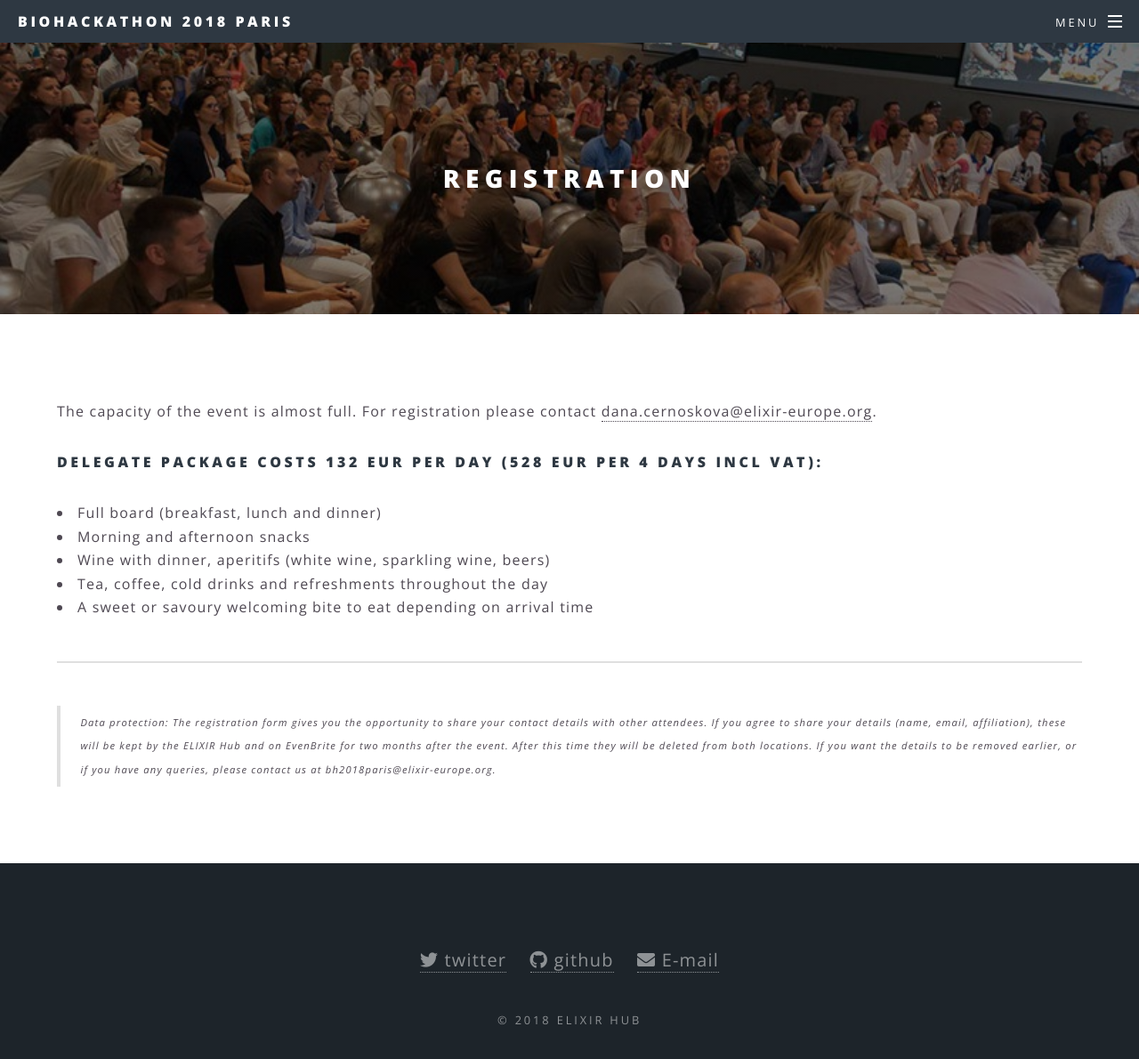
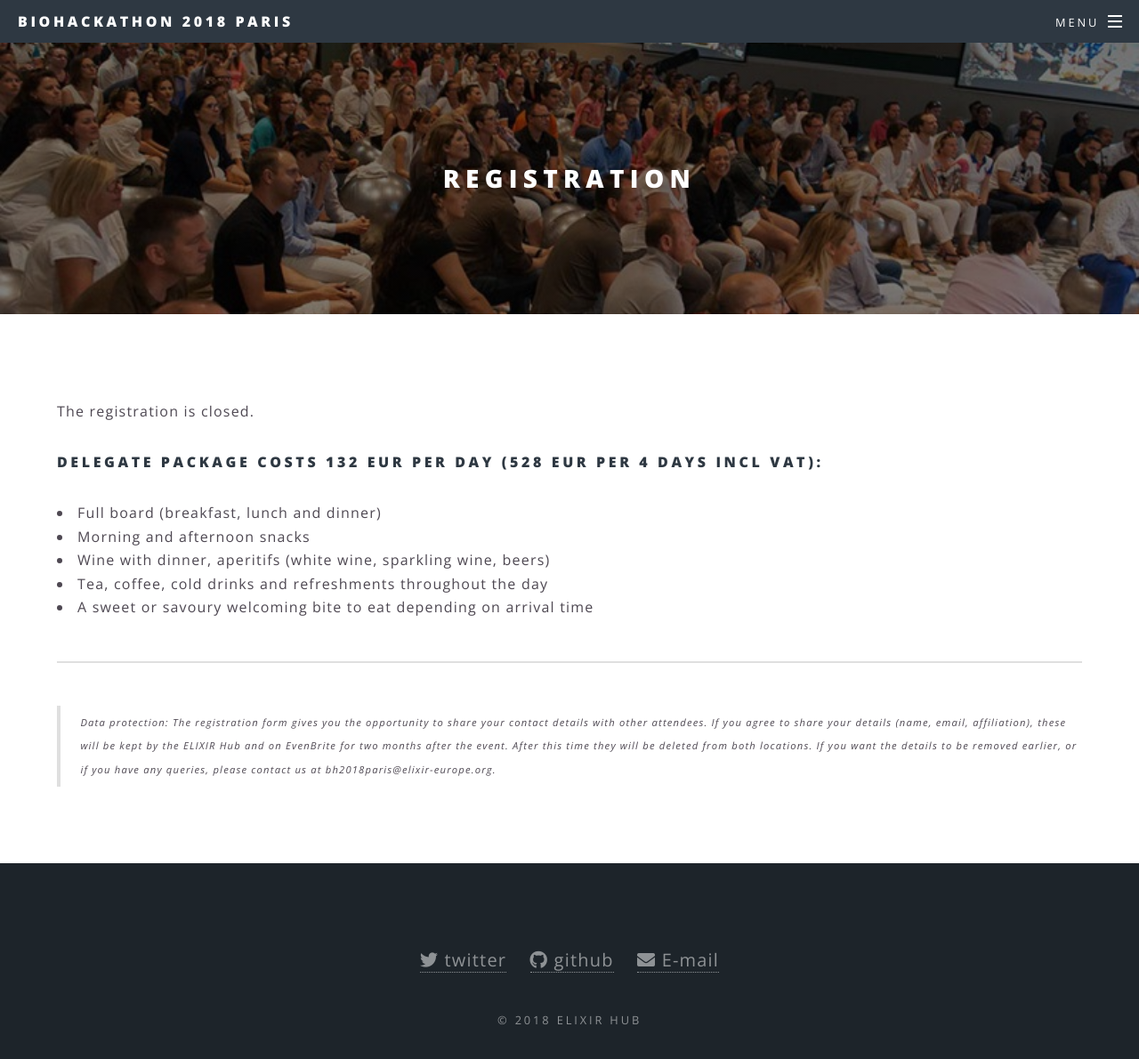
Before and after one commit to elixir-europe/bh2018paris, a Jekyll site: the page built from registration.html, in a window 1280 px wide and 1249 px high. Shown: the top 1190 px of the window at 89% size. Built offline with Jekyll 4.4.1, drawn with Linux system fonts in a browser that asks for light colours; nearby versions of some CDN libraries.

Commit message:
Update of registration

```diff
--- a/registration.html
+++ b/registration.html
@@ -5,9 +5,7 @@ title: Registration
 <section>
     <section>
 
-        <p> The capacity of the event is almost full. For registration please contact
-            <a href="mailto:dana.cernoskova@elixir-europe.org">dana.cernoskova@elixir-europe.org</a>.
-        </p>
+        <p> The registration is closed.
 
         <h4>Delegate package costs 132 EUR per day (528 EUR per 4 Days incl VAT):</h2>
             <p>
```
